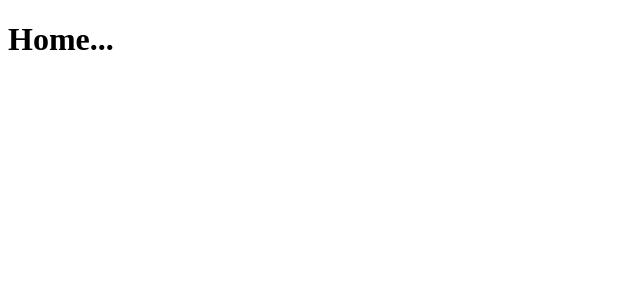
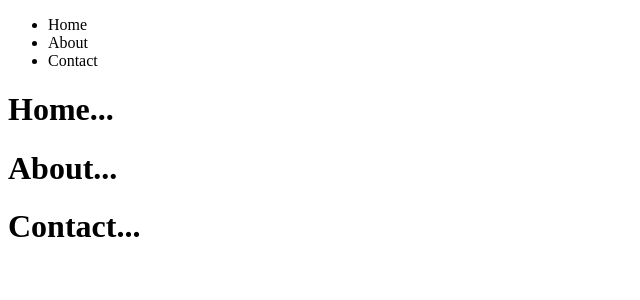
Before and after one commit to caicohr/react-learning, a React (Create React App) app: page / in a window 1280 px wide. Shown: the top 300 px of the page, without its empty margins (0-640 px from the left). Built offline with nearby package versions, Linux system fonts and the light colour scheme.

Commit message:
Only until this one for the Route tutorial

```diff
--- a/src/App.jsx
+++ b/src/App.jsx
@@ -1,6 +1,7 @@
 import React from 'react';
 import ReactDOM from 'react-dom';
 import { Router, Route, Link, BrowserRouter } from 'react-router-dom';
+import { createBrowserHistory } from "history";
 
 class App extends React.Component {
    render() {
--- a/src/index.js
+++ b/src/index.js
@@ -1,17 +1,15 @@
 import React from 'react';
 import ReactDOM from 'react-dom';
+import App from './App.jsx';
 import { Router, Route, Link, BrowserRouter } from 'react-router-dom';
 import  {Home, About, Contact } from './App.jsx';
-import App from './App.jsx';
-import { createBrowserHistory } from "history";
 
+//ReactDOM.render(<App/>, document.getElementById('root'));
 ReactDOM.render((
-    <Router history = {createBrowserHistory()}>
-       <Route path = "/" component = {App}>
-          <Route path ="/" exact component = {Home} />
-          <Route path = "home" component = {Home} />
-          <Route path = "about" component = {About} />
-          <Route path = "contact" component = {Contact} />
-       </Route>
-    </Router>
- ), document.getElementById('root'))
+   <BrowserRouter>
+       <App>
+           <Route path = "/" exact component = {Home}/>
+           <Route path = "/" component = {About}/>
+           <Route path = "/" component = {Contact}/>
+       </App>
+   </BrowserRouter>), document.getElementById('root'))
```
